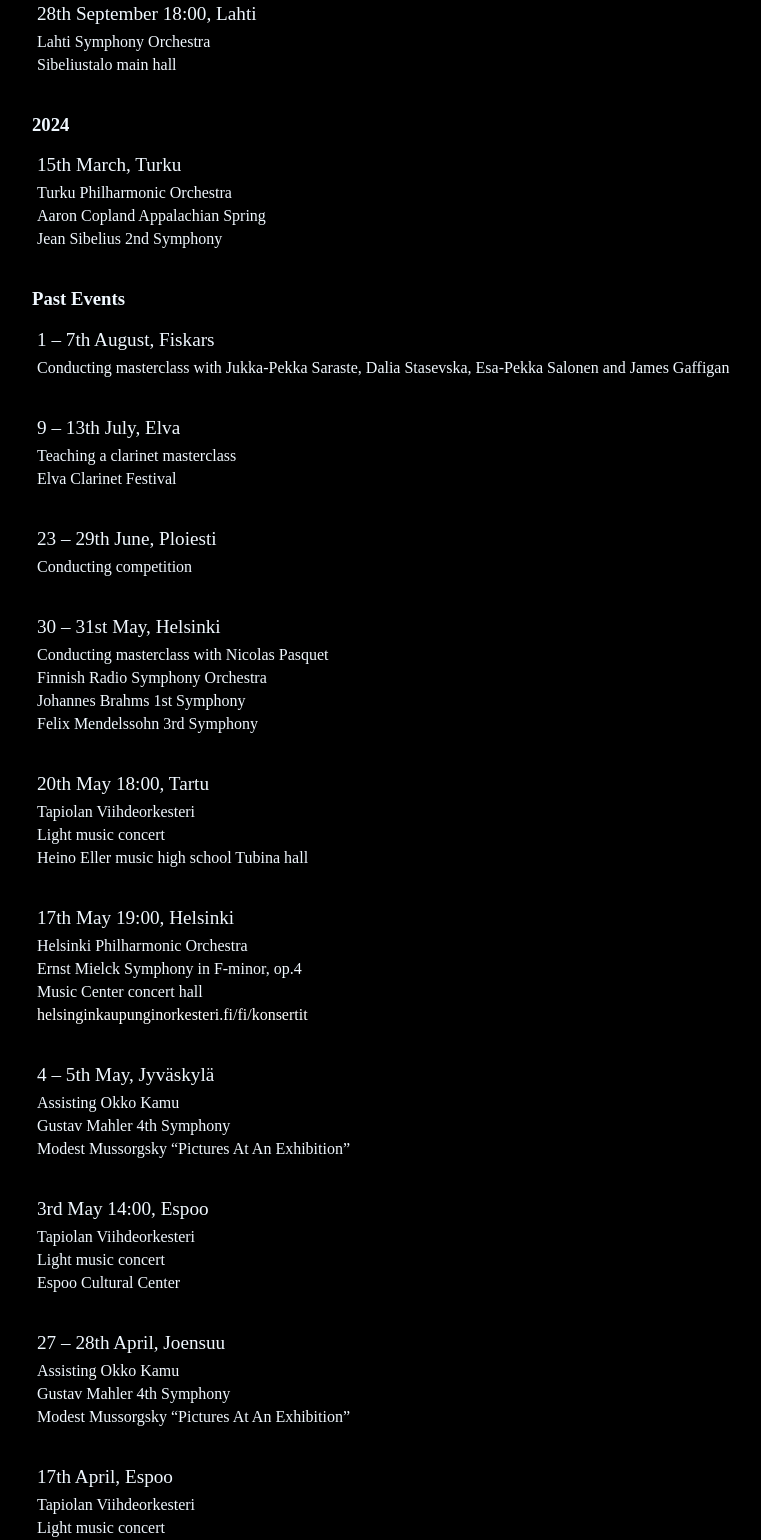
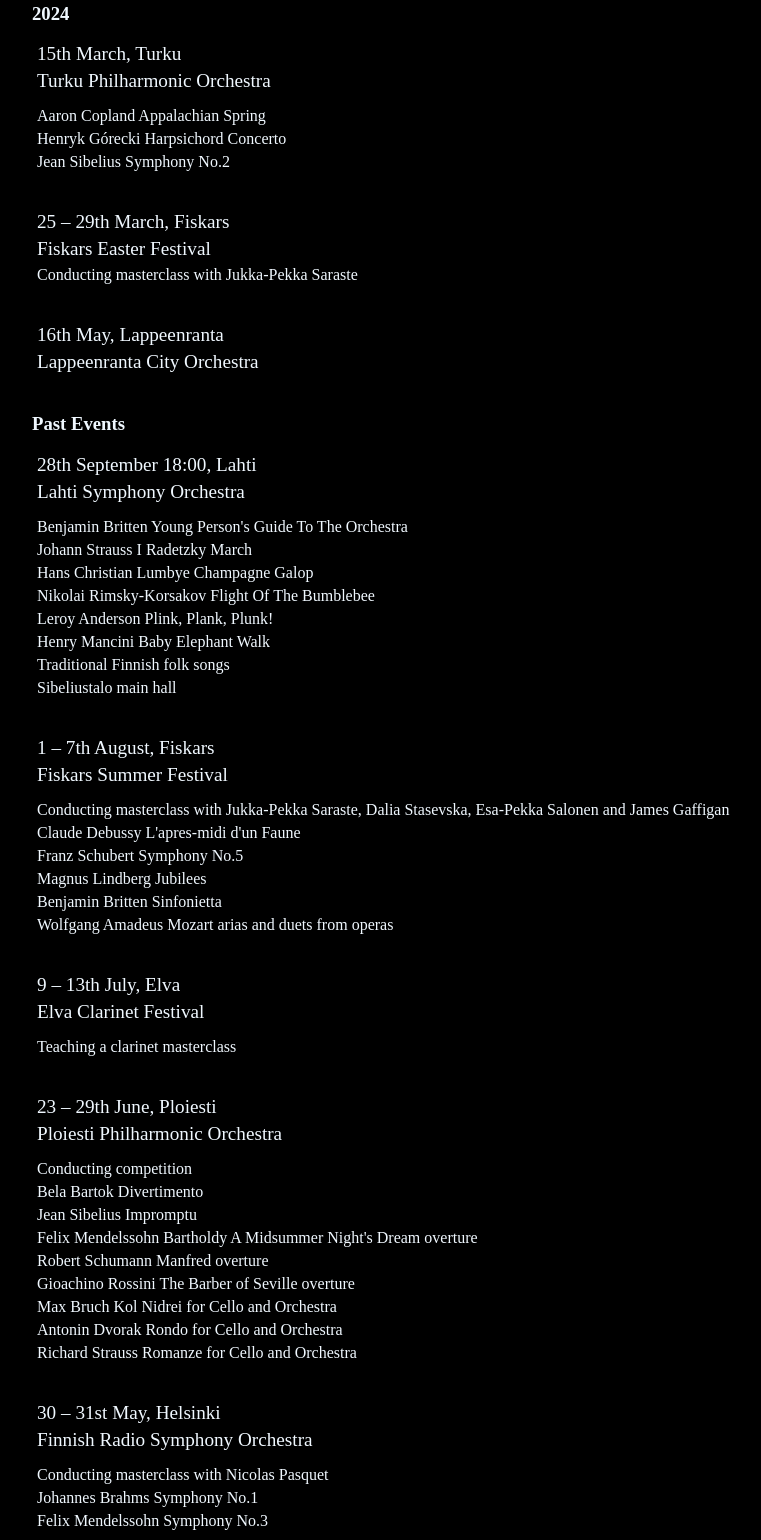
Before and after one commit to OttVilson/OttVilson.github.io, a plain HTML site: page concerts.html in a window 1280 px wide. Shown: the part 137-1677 px from the top of the page, without its empty margins (208-969 px from the left). Drawn offline with Linux system fonts and the light colour scheme.

Commit message:
Updated concerts. Added pieces to a number of concerts. Updated layout by highlighting orchestras.

```diff
--- a/concerts.html
+++ b/concerts.html
@@ -12,38 +12,70 @@
       <section class="concerts">
         <h2>All Concerts</h2>
         <p class="page-redirect-links"><a href="index.html#concerts">Back to Main Page</a></p>
-        <div>
-          <p>28th September 18:00, Lahti</p>
-          <p>Lahti Symphony Orchestra</p>
-          <p>Sibeliustalo main hall</p>
-        </div>
         <h3>2024</h3>
         <div>
           <p>15th March, Turku</p>
           <p>Turku Philharmonic Orchestra</p>
           <p>Aaron Copland Appalachian Spring</p>
-          <p>Jean Sibelius 2nd Symphony</p>
+          <p>Henryk Górecki Harpsichord Concerto</p>
+          <p>Jean Sibelius Symphony No.2</p>
+        </div>
+        <div>
+          <p>25 – 29th March, Fiskars</p>
+          <p style="margin-bottom: 6px">Fiskars Easter Festival</p>
+          <p>Conducting masterclass with Jukka-Pekka Saraste</p>
+        </div>
+        <div>
+          <p>16th May, Lappeenranta</p>
+          <p>Lappeenranta City Orchestra</p>
         </div>
         <h3>Past Events</h3>
         <div>
+          <p>28th September 18:00, Lahti</p>
+          <p>Lahti Symphony Orchestra</p>
+          <p>Benjamin Britten Young Person's Guide To The Orchestra</p>
+          <p>Johann Strauss I Radetzky March </p>
+          <p>Hans Christian Lumbye Champagne Galop</p>
+          <p>Nikolai Rimsky-Korsakov Flight Of The Bumblebee</p>
+          <p>Leroy Anderson Plink, Plank, Plunk!</p>
+          <p>Henry Mancini Baby Elephant Walk</p>
+          <p>Traditional Finnish folk songs</p>
+          <p>Sibeliustalo main hall</p>
+        </div>
+        <div>
           <p>1 – 7th August, Fiskars</p>
+          <p>Fiskars Summer Festival</p>
           <p>Conducting masterclass with Jukka-Pekka Saraste, Dalia Stasevska, Esa-Pekka Salonen and James Gaffigan</p>
+          <p>Claude Debussy L'apres-midi d'un Faune</p>
+          <p>Franz Schubert Symphony No.5</p>
+          <p>Magnus Lindberg Jubilees</p>
+          <p>Benjamin Britten Sinfonietta</p>
+          <p>Wolfgang Amadeus Mozart arias and duets from operas</p>
         </div>
         <div>
           <p>9 – 13th July, Elva</p>
+          <p>Elva Clarinet Festival</p>
           <p>Teaching a clarinet masterclass</p>
-          <p>Elva Clarinet Festival</p>
         </div>
         <div>
           <p>23 – 29th June, Ploiesti</p>
+          <p>Ploiesti Philharmonic Orchestra</p>
           <p>Conducting competition</p>
+          <p>Bela Bartok Divertimento</p>
+          <p>Jean Sibelius Impromptu</p>
+          <p>Felix Mendelssohn Bartholdy A Midsummer Night's Dream overture</p>
+          <p>Robert Schumann Manfred overture</p>
+          <p>Gioachino Rossini The Barber of Seville overture</p>
+          <p>Max Bruch Kol Nidrei for Cello and Orchestra</p>
+          <p>Antonin Dvorak Rondo for Cello and Orchestra</p>
+          <p>Richard Strauss Romanze for Cello and Orchestra</p>
         </div>
         <div>
           <p>30 – 31st May, Helsinki</p>
+          <p>Finnish Radio Symphony Orchestra</p>
           <p>Conducting masterclass with Nicolas Pasquet</p>
-          <p>Finnish Radio Symphony Orchestra</p>
-          <p>Johannes Brahms 1st Symphony</p>
-          <p>Felix Mendelssohn 3rd Symphony</p>
+          <p>Johannes Brahms Symphony No.1</p>
+          <p>Felix Mendelssohn Symphony No.3</p>
         </div>
         <div>
           <p>20th May 18:00, Tartu</p>
@@ -55,13 +87,13 @@
           <p>17th May 19:00, Helsinki</p>
           <p>Helsinki Philharmonic Orchestra</p>
           <p>Ernst Mielck Symphony in F-minor, op.4</p>
-          <p>Music Center concert hall</p>
+          <p>Helsinki Music Center concert hall</p>
           <p><a href="https://helsinginkaupunginorkesteri.fi/fi/konsertit">helsinginkaupunginorkesteri.fi/fi/konsertit</a></p>
         </div>
         <div>
           <p>4 – 5th May, Jyväskylä</p>
           <p>Assisting Okko Kamu</p>
-          <p>Gustav Mahler 4th Symphony</p>
+          <p>Gustav Mahler Symphony No.4</p>
           <p>Modest Mussorgsky “Pictures At An Exhibition”</p>
         </div>
         <div>
@@ -73,7 +105,7 @@
         <div>
           <p>27 – 28th April, Joensuu</p>
           <p>Assisting Okko Kamu</p>
-          <p>Gustav Mahler 4th Symphony</p>
+          <p>Gustav Mahler Symphony No.4</p>
           <p>Modest Mussorgsky “Pictures At An Exhibition”</p>
         </div>
         <div>
--- a/styles/styles.css
+++ b/styles/styles.css
@@ -9,6 +9,10 @@
 }
 
 .concerts div p:first-of-type {
-    margin-bottom: 8px;
     font-size: 1.2rem;
 }
+
+.concerts div p:nth-of-type(2) {
+    margin-bottom: 15px;
+    font-size: 1.2rem;
+}
```
Also changed, not shown: index.html (+11 -6 lines).
